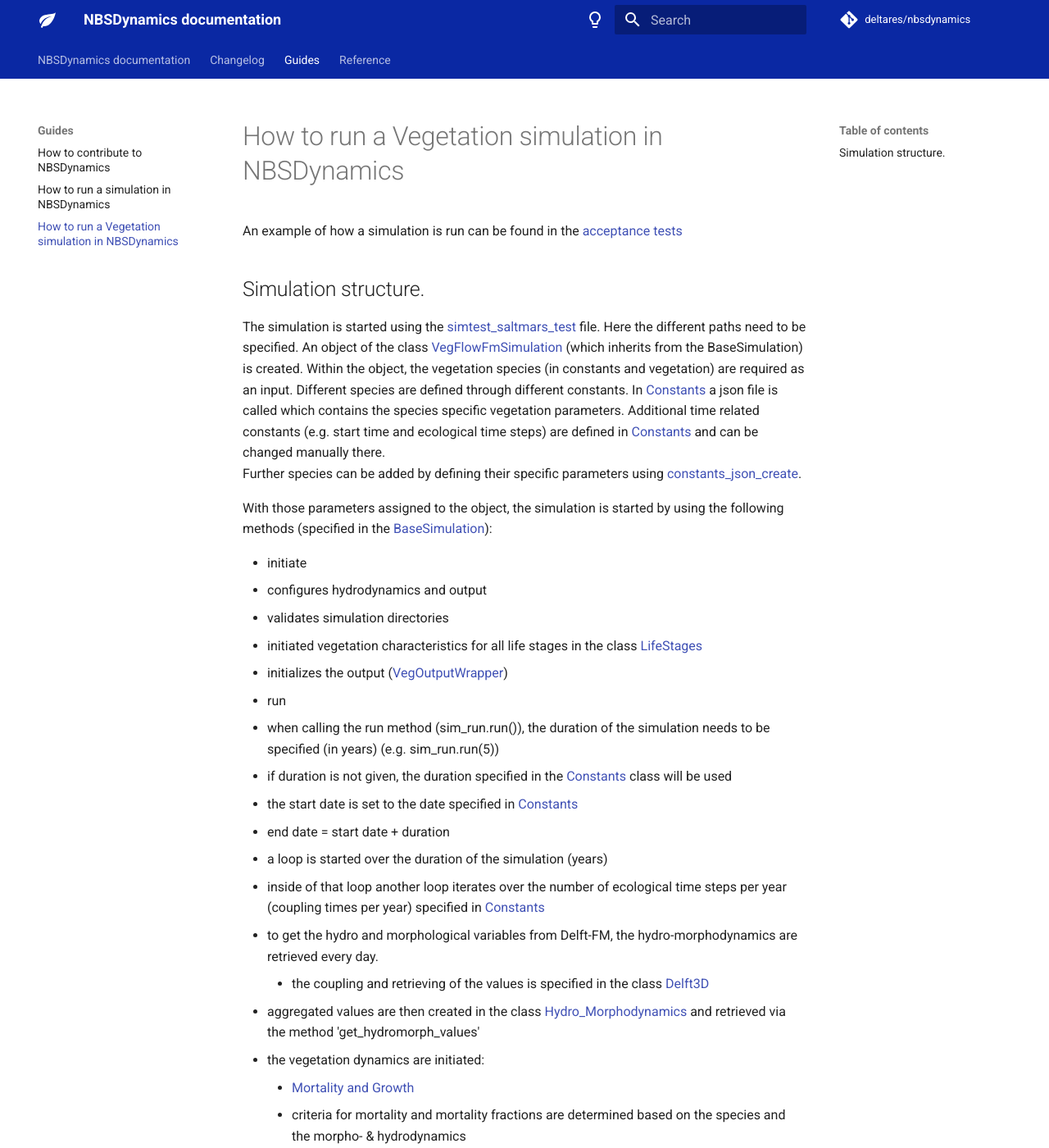
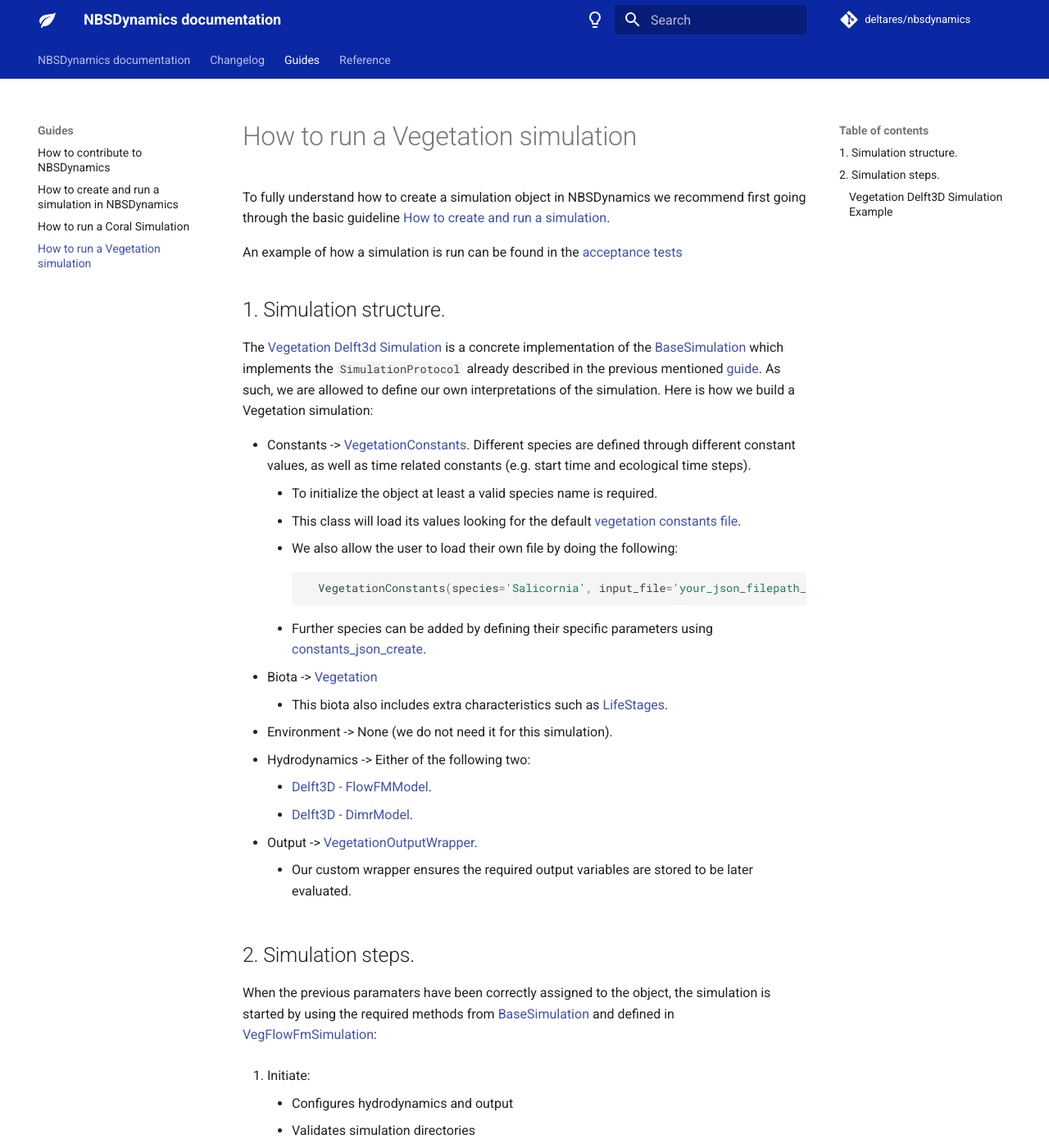
Before and after one commit to Deltares-research/NBSDynamics, an MkDocs documentation site: the page built from docs/guides/run_simulation_veg.md, in a window 1280 px wide and 1400 px high. Shown: the whole window at 82% size. Built offline with MkDocs 1.6.1 and Material for MkDocs 9.7.7, drawn with Linux system fonts in a browser that asks for light colours; comment, search, counter and statistics services are not loaded; some of the changed text lies outside the part shown.

Commit message:
Ci/fix bump version (#85)
* bump: version 0.8.0 → 0.8.1

* ci(.github/workflows/bumpversion.yml): Adapted bumpversion file

* docs(run_simulation.md): Modified one line to see if reference is fixed

* refactor(src/core/simulation/simulation_protocol.py): Removed coral from being a simulation protocol parameter

* refactor(veg_base_simulation.py;veg_delft3d_simulation.py): Changed vegetation simulation naming and reduced code duplicity

* docs(run_simulation_coral.md): Extended guide to be better classified

* docs(README.md): small addition to current supported models.

* ci(bumpversion.yml): action is only run during pull request to master

* docs(run_simulation.md): replaced coral with biota in the simulation structure.

* ci(bumpversion.yml): reverted previous changes as they did not seem to be working

* ci(bumpversion.yml): Only trigger pipeline during pull-request

* ci(bumpversion.yml): small revert

* bump: version 0.8.1 → 0.8.2

* docs(docs/guides/run_simulation_veg.md): Changed documentation to include the test data

* docs(run_simulation.md;run_simulation_veg.md): reworked the guidelines for vegetation simulation runs

* docs(docs/guides/run_simulation_veg.md): further reworks

* refactor(veg_model.py): Now we configure the fields using pydantic

* bump: version 0.8.2 → 0.8.3

````diff
--- a/docs/guides/run_simulation.md
+++ b/docs/guides/run_simulation.md
@@ -1,24 +1,24 @@
-# How to run a simulation in NBSDynamics
+# How to create and run a simulation in NBSDynamics
 
 The current package offers the user the possibility to run a simulation with the built-in simulation types, or to create their own simulation with their custom attributes.
 
 ## 1. Simulation structure.
-A simulation is based on the [SimulationProtocol](../../reference/simulation/simulation/#simulation-protocol). Thus its required attributes are as follows:
+A simulation is based on the [SimulationProtocol](../../reference/core/simulation/simulation/#simulation-protocol). Thus its required attributes are as follows:
 
-* [Constants](../../reference/common/common/#constants). Definition of constants to be used during the simulation.
-* [Coral](../../reference/coral/coral/#coral-model). Required to represent a morphological model of a coral.
-* [Environment](../../reference/common/common/#environment).
-* [Hydrodynamics](../../reference/hydrodynamics/hydromodels/). Defines the type of simulation that will be run. As per version v0.8.0 the following types are available:
-    * [Reef0D](../../reference/hydrodynamics/hydromodels/#reef0d)
-    * [Reef1D](../../reference/hydrodynamics/hydromodels/#reef1d)
-    * [Transect](../../reference/hydrodynamics/hydromodels/#transect)
-    * [Delft3D](../../reference/hydrodynamics/hydromodels/#delft3d). Simulation through usage of a BMI runner:
-        * [Delft3D - FlowFMModel](../../reference/hydrodynamics/hydromodels/#src.core.hydrodynamics.delft3d.FlowFmModel). Currently under work.
-        * [Delft3D - DimrModel](../../reference/hydrodynamics/hydromodels/#src.core.hydrodynamics.delft3d.DimrModel). Currently under work.
-* [Output](../../reference/output/output/#wrapper). Required to define what output should be stored, how, where and when.
+* [Constants](../../reference/core/common/common/#constants). Definition of constants to be used during the simulation.
+* [Biota](../../reference/core/biota/#biota-model). Required to represent a biota entity in the simulation.
+* [Environment](../../reference/core/common/common/#environment).
+* [Hydrodynamics](../../reference/core/hydrodynamics/hydromodels/). Defines the type of simulation that will be run. As per version v0.8.0 the following types are available:
+    * [Reef0D](../../reference/core/hydrodynamics/hydromodels/#reef-0d)
+    * [Reef1D](../../reference/core/hydrodynamics/hydromodels/#reef-1d)
+    * [Transect](../../reference/core/hydrodynamics/hydromodels/#transect)
+    * [Delft3D](../../reference/core/hydrodynamics/hydromodels/#delft3d). Simulation through usage of a BMI runner:
+        * [Delft3D - FlowFMModel](../../reference/core/hydrodynamics/hydromodels/#src.core.hydrodynamics.delft3d.FlowFmModel). Currently under work.
+        * [Delft3D - DimrModel](../../reference/core/hydrodynamics/hydromodels/#src.core.hydrodynamics.delft3d.DimrModel). Currently under work.
+* [Output](../../reference/core/output/output/#wrapper). Required to define what output should be stored, how, where and when.
 
 ## 2. 'Vanilla' Simulation.
-The user has the possibility to create its custom simulation by calling to the most simple simulation class [`Simulation`](../../reference/simulation/simulation/#src.core.simulation.base_simulation.Simulation). This class allows the user to combine their own set of `Constants`, `Coral`, `Environment`, `Hydrodynamics` and `Output` and then call the predefined `initiate`, `run` or `finalise` methods.
+The user has the possibility to create its custom simulation by calling to the most simple simulation class [`Simulation`](../../reference/core/simulation/simulation/#src.core.simulation.base_simulation.Simulation). This class allows the user to combine their own set of `Constants`, `Coral`, `Environment`, `Hydrodynamics` and `Output` and then call the predefined `initiate`, `run` or `finalise` methods.
 
 Keep in mind this way of running a simulation implies the user will have to manually configure the Simulation attributes.
 
@@ -26,60 +26,7 @@ Keep in mind this way of running a simulation implies the user will have to manu
 A built-in simulation allows the user to only worry about given the required input parameters and then letting the object pre-configure all the data as required for a regular run.
 
 ### Available
-As per version NBSDynamics v.0.8.0 the following simulations are fully validated:
-#### Coral Transect Simulation
-A simulation using the [CoralTransectSimulation](../../reference/simulation/simulation/#coral-transect) object. Which will build the simulation around a `Transect` hydrodynamic model. We provide here an example (currently used for testing) of its usage with a Pydantic approach:
-```python
-# 1. Define attributes.
-test_dir = Path("transect_run")
-input_dir = test_dir / "input"
-output_dir = test_dir / "output"
+As per version NBSDynamics v.0.8.1 the following simulations are fully validated:
 
-# 2. Prepare model.
-# Define the basic Simulation object, indicating already here the type of hydrodynamics
-run_trans = CoralTransectSimulation(
-    working_dir=test_dir,
-    constants=input_dir / "coral_input.txt",
-    environment=dict(
-        light=input_dir / "TS_PAR.txt",
-        temperature=input_dir / "TS_SST.txt",
-        storm=input_dir / "TS_stormcat2.txt",
-        dates=("2000-01-01", "2100-01-01"),
-    ),
-    hydrodynamics=dict(
-        definition_file=input_dir / "TS_waves.txt",
-        config_file=input_dir / "config.csv",
-    ),
-    output=dict(
-        output_dir=test_dir / "output",
-        map_output=dict(output_params=dict(fme=False)),
-        his_output=dict(output_params=dict(fme=False)),
-    ),
-    coral=dict(
-        dc=0.125,
-        hc=0.125,
-        bc=0.1,
-        tc=0.1,
-        ac=0.2,
-        Csp=0.6,
-    ),
-)
-
-# 3. Run simulation
-run_trans.initiate()
-run_trans.run()
-run_trans.finalise()
-```
-
-### Work in progress
-The following simulations are defined, however their status is not yet final and can therefore not be guaranteed to work.
-
-#### Coral FlowFm Simulation
-Open issue: [#68 Fix Delft3D - FlowFMModel run.](https://github.com/Deltares/NBSDynamics/issues/68)
-
-A simulation using the [CoralFlowFmSimulation](reference/simulation/simulation/#src.biota_models.coral.simulation.coral_delft3d_simulation.CoralFlowFmSimulation) object. Which will build the simulation around a `FlowFMModel` hydrodynamic model.
-
-#### Coral Dimr Simulation
-Open issue: [#69 Fix / Implement Delft3D - DIMR run.](https://github.com/Deltares/NBSDynamics/issues/69)
-
-A simulation using the [CoralDimrSimulation](../../reference/simulation/simulation/#src.biota_models.coral.simulation.coral_delft3d_simulation.CoralDimrSimulation) object. Which will build the simulation around a `DimrModel` hydrodynamic model.
+* [Coral Transect Simulation](../../guides/run_simulation_coral/#coral-transect-simulation)
+* [Vegetation Delft3D Simulation](../../guides/run_simulation_veg/#coral-transect-simulation)
--- a/docs/guides/run_simulation_veg.md
+++ b/docs/guides/run_simulation_veg.md
@@ -1,49 +1,104 @@
-# How to run a Vegetation simulation in NBSDynamics
+# How to run a Vegetation simulation
+
+To fully understand how to create a simulation object in NBSDynamics we recommend first going through the basic guideline [How to create and run a simulation](../../guides/run_simulation).
 
 An example of how a simulation is run can be found in the [acceptance tests](../../test/test_acceptance.py#TestAcceptance::test_given_veg_case_runs)
 
-## Simulation structure.
+## 1. Simulation structure.
+The [Vegetation Delft3d Simulation](../../reference/simulation/vegetation_simulation/#src.biota_models.vegetation.simulation.veg_delft3d_simulation) is a concrete implementation of the  [BaseSimulation]() which implements the `SimulationProtocol` already described in the previous mentioned [guide](../../guides/run_simulation#1.-Simulation-structure). As such, we are allowed to define our own interpretations of the simulation. Here is how we build a Vegetation simulation:
 
-The simulation is started using the [simtest_saltmars_test](../../test/test_data/simtest_saltmarsh_test.py) file.
-Here the different paths need to be specified.
-An object of the class [VegFlowFmSimulation](../../reference/simulation/vegetation_simulation/#src.biota_models.vegetation.simulation.veg_delft3d_simulation) (which inherits from the BaseSimulation) is created.
-Within the object, the vegetation species (in constants and vegetation) are required as an input.
-Different species are defined through different constants.
-In [Constants](../../reference/common/common/#src.biota_models.vegetation.model.veg_constants) a json file is called which contains the species specific vegetation parameters.
-Additional time related constants (e.g. start time and ecological time steps) are defined in [Constants](../../src/core/common/common/#src.biota_models.vegetation.model.veg_constants) and can be changed manually there.
-Further species can be added by defining their specific parameters using [constants_json_create](../../src/core/common/common/#src.biota_models.vegetation.model.constants_json_create).
+* Constants -> [VegetationConstants](../../reference/common/common/#src.biota_models.vegetation.model.veg_constants). Different species are defined through different constant values, as well as time related constants (e.g. start time and ecological time steps).
+    * To initialize the object at least a valid species name is required.
+    * This class will load its values looking for the default [vegetation constants file]().
+    * We also allow the user to load their own file by doing the following:
+    ```python
+      VegetationConstants(species='Salicornia', input_file='your_json_filepath_here.json')
+    ```
+    * Further species can be added by defining their specific parameters using [constants_json_create](../../src/biota_models/vegetation/vegetation_model#src.biota_models.vegetation.model.constants_json_create).
+* Biota -> [Vegetation](../../src/biota_models/vegetation/vegetation_model#vegetation-model)
+    * This biota also includes extra characteristics such as [LifeStages](../../reference/vegetation/vegetation_model/#src.biota_models.vegetation.model.veg_lifestages).
+* Environment -> None (we do not need it for this simulation).
+* Hydrodynamics -> Either of the following two:
+    * [Delft3D - FlowFMModel](../../reference/core/hydrodynamics/hydromodels/#src.core.hydrodynamics.delft3d.FlowFmModel).
+    * [Delft3D - DimrModel](../../reference/core/hydrodynamics/hydromodels/#src.core.hydrodynamics.delft3d.DimrModel).
+* Output -> [VegetationOutputWrapper](../../reference/output/vegetation_output/#src.biota_models.vegetation.output.veg_output_wrapper).
+    * Our custom wrapper ensures the required output variables are stored to be later evaluated.
 
-With those parameters assigned to the object, the simulation is started by using the following methods (specified in the [BaseSimulation](../../reference/simulation/vegetation_simulation/#src.biota_models.vegetation.simulation.veg_base_simulation)):
+## 2. Simulation steps.
+When the previous paramaters have been correctly assigned to the object, the simulation is started by using the required methods from [BaseSimulation](../../reference/simulation/vegetation_simulation/#src.biota_models.vegetation.simulation.veg_base_simulation) and defined in [VegFlowFmSimulation](../../reference/simulation/vegetation_simulation/#src.biota_models.vegetation.simulation.veg_delft3d_simulation):
 
-* initiate
-  * configures hydrodynamics and output
-  * validates simulation directories
-  * initiated vegetation characteristics for all life stages in the class [LifeStages](../../reference/vegetation/vegetation_model/#src.biota_models.vegetation.model.veg_lifestages)
-  * initializes the output ([VegOutputWrapper](../../reference/output/vegetation_output/#src.biota_models.vegetation.output.veg_output_wrapper))
+1. Initiate:
+    * Configures hydrodynamics and output
+    * Validates simulation directories
+    * Initiated vegetation characteristics for all life stages in the class `LifeStages`
+    * initializes the output `VegetationOutputWrapper`.
 
-* run
-  * when calling the run method (sim_run.run()), the duration of the simulation needs to be specified (in years) (e.g. sim_run.run(5))
-  * if duration is not given, the duration specified in the [Constants](../../reference/common/common/#src.biota_models.vegetation.model.veg_constants) class will be used
-  * the start date is set to the date specified in [Constants](../../reference/common/common/#src.biota_models.vegetation.model.veg_constants)
-  * end date = start date + duration
-  * a loop is started over the duration of the simulation (years)
-  * inside of that loop another loop iterates over the number of ecological time steps per year (coupling times per year) specified in [Constants](../../reference/common/common/#src.biota_models.vegetation.model.veg_constants)
-  * to get the hydro and morphological variables from Delft-FM, the hydro-morphodynamics are retrieved every day.
-    * the coupling and retrieving of the values is specified in the class [Delft3D](.../../reference/hydrodynamics/hydromodels/#delft3d)
-  * aggregated values are then created in the class [Hydro_Morphodynamics](../../reference/bio_process/vegetation_processes/#src.biota_models.vegetation.bio_process.veg_hydro_morphodynamics) and retrieved via the method 'get_hydromorph_values'
-  * the vegetation dynamics are initiated:
-    * [Mortality and Growth](../../reference/bio_process/vegetation_processes/#src.biota_models.vegetation.bio_process.veg_mortality)
-      * criteria for mortality and mortality fractions are determined based on the species and the morpho- &  hydrodynamics
-      * vegetation growth is initiated based on the number of growth days within the current ecological time step
-    * [Colonisation](../../reference/bio_process/vegetation_processes/#src.biota_models.vegetation.bio_process.veg_colonisation)
-      * method is only called when colonisation is possible during the specific period of the ecological time step
-      * criteria for colonisation are determined based on the species and the morpho- &  hydrodynamics
-      * the vegetation characteristics of the initial lifestage are updated based on the possible colonisation
-    * [Update_Lifestages](../../reference/vegetation/vegetation_model/#src.biota_models.vegetation.model.veg_model)
-      * the life stages are updates (initial to juvenile and juvenile to mature)
-      * initial to juvenile always occurs when new vegetation colonized
-      * juvenile to mature only occurs when vegetation in the juvenile stage reached the maximum years in that life stage
-      * if the maximum age of vegetation is reached, the vegetation is removed
-  * The results are exported using the methods defined in [MapOutput](../../reference/output/vegetation_output/#src.biota_models.vegetation.output.veg_output_model) and [HisOutput](../../reference/output/vegetation_output/#src.biota_models.vegetation.output.veg_output_model)
+2. Run:
+    * When calling the run method ```(sim_run.run())```, the duration of the simulation needs to be specified (in years) (e.g. ```sim_run.run(5)```)
+    * If duration is not given, the duration specified in the `VegetationConstants` class will be used.
+    * The start date is set to the date specified in `VegetationConstants`.
+      * end date = start date + duration.
+    * A loop is started over the duration of the simulation (years).
+      * Another loop iterates within the previous over the number of ecological time steps per year (coupling times per year) specified in `VegetationConstants`.
+      * To get the hydro and morphological variables from Delft-FM, the hydro-morphodynamics are retrieved every day.
+      * The coupling and retrieving of the values is specified in the class [Delft3D](.../../reference/core/hydrodynamics/hydromodels/#delft3d)
+    * Aggregated values are then created in the class [Hydro_Morphodynamics](../../reference/bio_process/vegetation_processes/#src.biota_models.vegetation.bio_process.veg_hydro_morphodynamics) and retrieved via the method 'get_hydromorph_values'
+    * The vegetation dynamics are initiated:
+      * [Mortality and Growth](../../reference/bio_process/vegetation_processes/#src.biota_models.vegetation.bio_process.veg_mortality)
+        * criteria for mortality and mortality fractions are determined based on the species and the morpho- &  hydrodynamics
+        * vegetation growth is initiated based on the number of growth days within the current ecological time step
+      * [Colonisation](../../reference/bio_process/vegetation_processes/#src.biota_models.vegetation.bio_process.veg_colonisation)
+        * method is only called when colonisation is possible during the specific period of the ecological time step
+        * criteria for colonisation are determined based on the species and the morpho- &  hydrodynamics
+        * the vegetation characteristics of the initial lifestage are updated based on the possible colonisation
+      * [Update_Lifestages](../../reference/vegetation/vegetation_model/#src.biota_models.vegetation.model.veg_model)
+        * the life stages are updates (initial to juvenile and juvenile to mature)
+        * initial to juvenile always occurs when new vegetation colonized
+        * juvenile to mature only occurs when vegetation in the juvenile stage reached the maximum years in that life stage
+        * if the maximum age of vegetation is reached, the vegetation is removed
+    * The results are exported using the methods defined in [VegetationMapOutput](../../reference/output/vegetation_output/#src.biota_models.vegetation.output.veg_output_model) and [VegetationHisOutput](../../reference/output/vegetation_output/#src.biota_models.vegetation.output.veg_output_model)
 
-* finalize (Finalize simulation)
+3. Finalize (Finalize simulation).
+
+### Vegetation Delft3D Simulation Example
+A simulation using the [VegFlowFmSimulation](../../reference/biota_models/vegetation/vegetation_simulation/#Vegetation-Delft3D) object. This example is in our test bench, although we only run it locally due to the DIMR dependencies not being available at the repo level, and makes use of a Pydantic approach to simplify how to initialize an object.
+
+```python
+from src.biota_models.vegetation.model.veg_constants import VegetationConstants
+from src.biota_models.vegetation.model.veg_model import Vegetation
+from src.biota_models.vegetation.simulation.veg_delft3d_simulation import (
+    VegFlowFmSimulation,
+)
+# 1. Define attributes
+test_dir = TestUtils.get_local_test_data_dir("sm_testcase6")
+# We need to specify where the DIMR directory (WITH ALL THE SHARED BINARIES) is located.
+dll_repo = TestUtils.get_external_repo("DimrDllDependencies")
+kernels_dir = dll_repo / "kernels"
+output_dir = test_dir / "output"
+test_case = test_dir / "input" / "MinFiles"
+
+# 2. Prepare model.
+sim_run = VegFlowFmSimulation(
+    working_dir=test_dir,
+    constants=VegetationConstants(species="Salicornia"),
+    hydrodynamics=dict(
+        working_dir=test_dir / "d3d_work",
+        d3d_home=kernels_dir,
+        dll_path=kernels_dir / "dflowfm_with_shared" / "bin" / "dflowfm.dll",
+        definition_file=test_case / "fm" / "test_case6.mdu",
+    ),
+    output=dict(
+        output_dir=output_dir,
+        map_output=dict(output_params=dict()),
+        his_output=dict(
+            output_params=dict(),
+        ),
+    ),
+    biota=Vegetation(species="Salicornia"),
+)
+
+# 3. Run simulation.
+sim_run.initiate()
+sim_run.run()
+sim_run.finalise()
+```
--- a/pyproject.toml
+++ b/pyproject.toml
@@ -1,6 +1,6 @@
 [tool.poetry]
 name = "NBSDynamics"
-version = "0.8.0"
+version = "0.8.3"
 description = "A biophysical model framework written in Python to make simulations on coral development based on four environmental factors: (1) light; (2) flow; (3) temperature; and (4) acidity. For the hydrodynamics, the model can be coupled to Delft3D Flexible Mesh; a hydrodynamic model developed at Deltares."
 authors = ["Jasper Dijkstra <jasper.dijkstra@deltares.nl>"]
 maintainers = ["Carles S. Soriano Perez <carles.sorianoperez@deltares.nl>"]
@@ -43,9 +43,10 @@ pre-commit = "^2.15.0"
 name = "cz_conventional_commits"
 changelog_file = "docs/changelog.md"
 update_changelog_on_bump = true
-version = "0.8.0"
+version = "0.8.3"
 tag_format = "v$major.$minor.$patch"
 version_files = [
+    "src/__init__.py",
     "src/core/__init__.py",
     "pyproject.toml:version"
 ]
--- a/src/__init__.py
+++ b/src/__init__.py
@@ -1,2 +1,2 @@
-__version__ = "0.8.0"
+__version__ = "0.8.3"
 __all__ = ["core", "biota_models", "tools"]
--- a/src/core/__init__.py
+++ b/src/core/__init__.py
@@ -1,4 +1,4 @@
-__version__ = "0.8.0"
+__version__ = "0.8.3"
 __all__ = [
     "biota",
     "hydrodynamics",
````
Also changed, not shown: README.md (+1 -0 lines), docs/changelog.md (+21 -0 lines), docs/guides/run_simulation_coral.md (added, +62 -0 lines), docs/index.md (+25 -21 lines), 7 other files.
